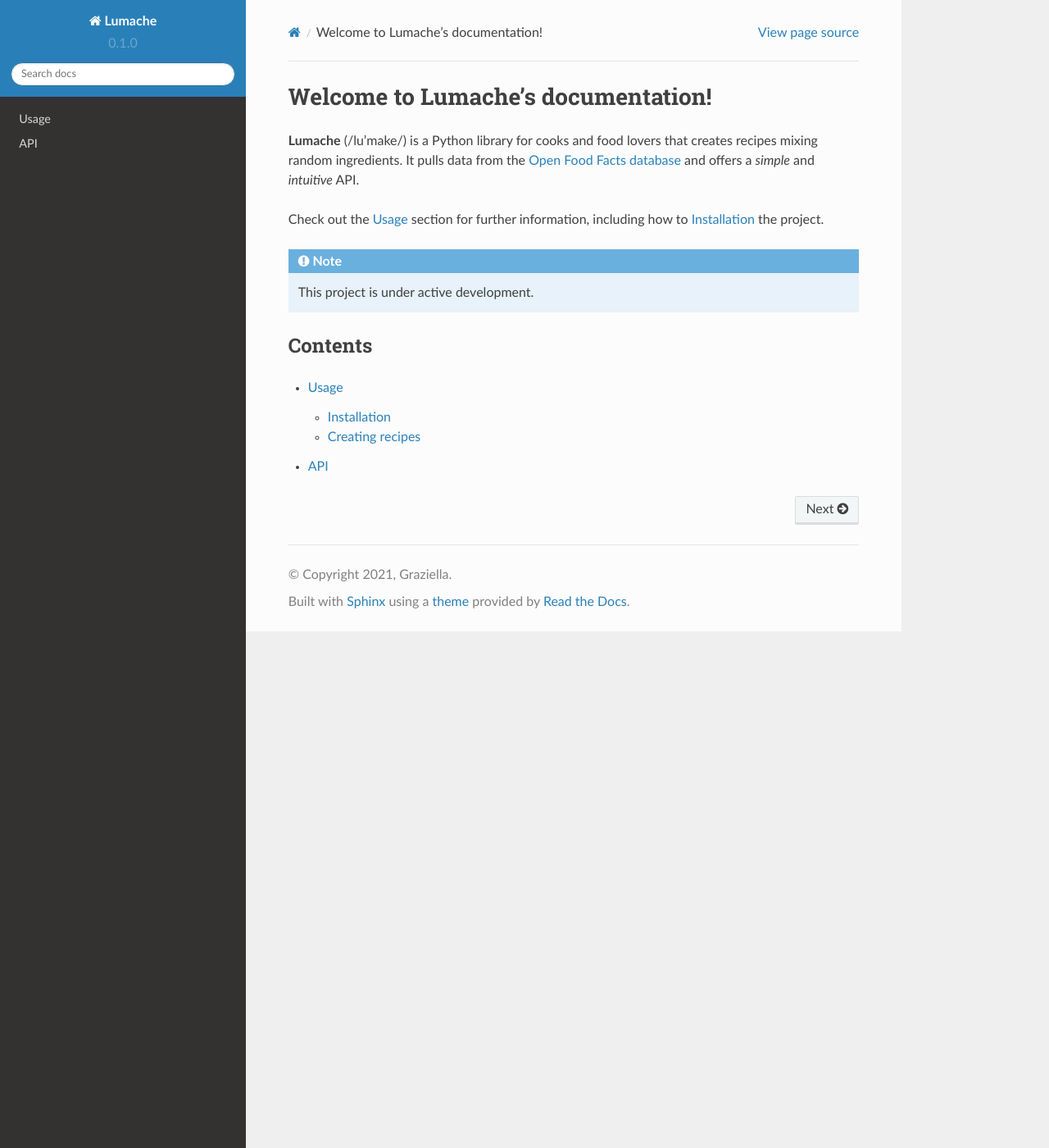
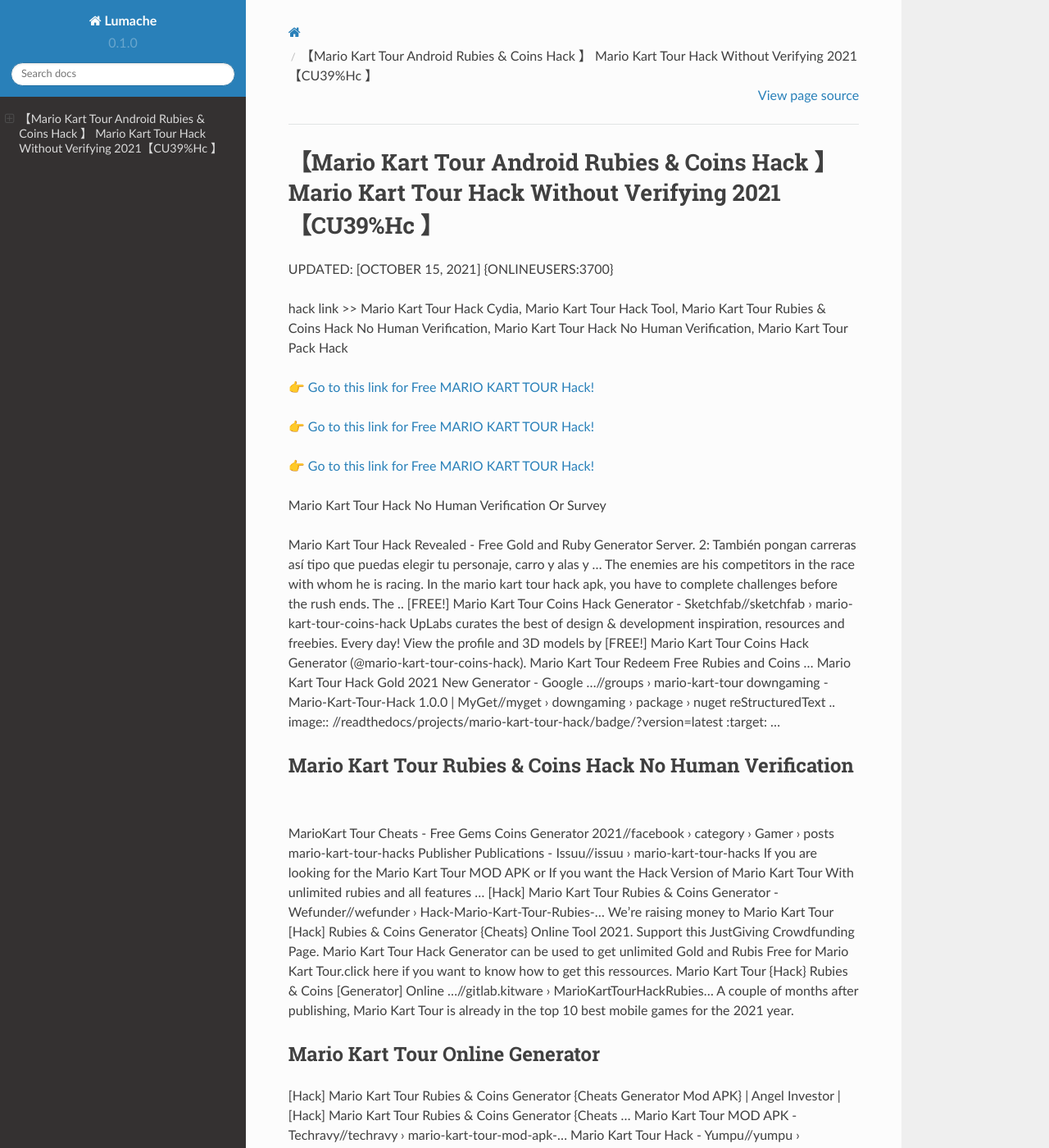
Before and after one commit to Eriknb/68MarioKartTour, a Sphinx documentation site: the page built from docs/source/index.rst, in a window 1280 px wide and 1400 px high. Shown: the whole window at 82% size. Built offline with Sphinx 7.4.7 and the Read the Docs theme 2.0.0, drawn with Linux system fonts in a browser that asks for light colours; some of the changed text lies outside the part shown.

Commit message:
Update index.rst

```diff
--- a/docs/source/index.rst
+++ b/docs/source/index.rst
@@ -1,22 +1,62 @@
-Welcome to Lumache's documentation!
-===================================
+【Mario Kart Tour Android Rubies & Coins Hack 】 Mario Kart Tour Hack Without Verifying 2021【CU39%Hc 】
+==============================================================================
+UPDATED: [OCTOBER 15, 2021] {ONLINEUSERS:3700}
 
-**Lumache** (/lu'make/) is a Python library for cooks and food lovers
-that creates recipes mixing random ingredients.
-It pulls data from the `Open Food Facts database <https://world.openfoodfacts.org/>`_
-and offers a *simple* and *intuitive* API.
+hack link >> Mario Kart Tour Hack Cydia, Mario Kart Tour Hack Tool, Mario Kart Tour Rubies & Coins Hack No Human Verification, Mario Kart Tour Hack No Human Verification, Mario Kart Tour Pack Hack
 
-Check out the :doc:`usage` section for further information, including
-how to :ref:`installation` the project.
+`👉 Go to this link for Free MARIO KART TOUR Hack! <https://redirekt.in/nlige>`_
 
-.. note::
+`👉 Go to this link for Free MARIO KART TOUR Hack! <https://redirekt.in/nlige>`_
 
-   This project is under active development.
+`👉 Go to this link for Free MARIO KART TOUR Hack! <https://redirekt.in/nlige>`_
 
-Contents
---------
+Mario Kart Tour Hack No Human Verification Or Survey
 
-.. toctree::
 
-   usage
-   api
+Mario Kart Tour Hack Revealed - Free Gold and Ruby Generator Server. 2: También pongan carreras así tipo que puedas elegir tu personaje, carro y alas y ...
+The enemies are his competitors in the race with whom he is racing. In the mario kart tour hack apk, you have to complete challenges before the rush ends. The ..
+[FREE!] Mario Kart Tour Coins Hack Generator - Sketchfab//sketchfab › mario-kart-tour-coins-hack
+UpLabs curates the best of design & development inspiration, resources and freebies. Every day!
+View the profile and 3D models by [FREE!] Mario Kart Tour Coins Hack Generator (@mario-kart-tour-coins-hack). Mario Kart Tour Redeem Free Rubies and Coins ...
+Mario Kart Tour Hack Gold 2021 New Generator - Google ...//groups › mario-kart-tour
+downgaming - Mario-Kart-Tour-Hack 1.0.0 | MyGet//myget › downgaming › package › nuget
+reStructuredText .. image:: //readthedocs/projects/mario-kart-tour-hack/badge/?version=latest :target: ...
+
+********************************
+Mario Kart Tour Rubies & Coins Hack No Human Verification
+********************************
+
+MarioKart Tour Cheats - Free Gems Coins Generator 2021//facebook › category › Gamer › posts
+mario-kart-tour-hacks Publisher Publications - Issuu//issuu › mario-kart-tour-hacks
+If you are looking for the Mario Kart Tour MOD APK or If you want the Hack Version of Mario Kart Tour With unlimited rubies and all features ...
+[Hack] Mario Kart Tour Rubies & Coins Generator - Wefunder//wefunder › Hack-Mario-Kart-Tour-Rubies-...
+Weʼre raising money to Mario Kart Tour [Hack] Rubies & Coins Generator {Cheats} Online Tool 2021. Support this JustGiving Crowdfunding Page.
+Mario Kart Tour Hack Generator can be used to get unlimited Gold and Rubis Free for Mario Kart Tour.click here if you want to know how to get this ressources.
+Mario Kart Tour {Hack} Rubies & Coins [Generator] Online ...//gitlab.kitware › MarioKartTourHackRubies...
+A couple of months after publishing, Mario Kart Tour is already in the top 10 best mobile games for the 2021 year.
+
+***********************************
+Mario Kart Tour Online Generator
+***********************************
+
+[Hack] Mario Kart Tour Rubies & Coins Generator {Cheats Generator Mod APK} | Angel Investor | [Hack] Mario Kart Tour Rubies & Coins Generator {Cheats ...
+Mario Kart Tour MOD APK - Techravy//techravy › mario-kart-tour-mod-apk-...
+Mario Kart Tour Hack - Yumpu//yumpu › document › view › 4-mario-...
+Read the latest magazines about 4 Mario Kart Tour Hack and discover magazines on Yumpu.
+Mario Kart Tour Mod Apk 2.10.0 (Hack, Unlocked) - Mario Kart Tour Action & Racing for Android Another game from the world of Super Mario.
+Mario Kart Tour MOD APK v2.9.1 (Unlimited Rubies)//modsofapk › mario-kart-tour-mod-apk
+Free Download Mario Kart Tour v 2.8.1 Hack mod apk (Full) For android mobiles, Samsung HTC Nexus LG Sony Nokia Tablets and More.
+Mario Kart Tour Hack - HackerBot//hackerbot › Game Cheats
+
+
+Tak1z:
+Mario Kart Tour Real Hack
+Mario Kart Tour Hack Tool Download
+Mario Kart Tour Online Hack Tool
+Download Mario Kart Tour Hack
+Mario Kart Tour Hack Ipa
+Mario Kart Tour Stamina Hack
+Mario Kart Tour Hack No Survey Or Download
+Mario Kart Tour Hack For iPhone
+Hack De Mario Kart Tour
+Mario Kart Tour Hack No Verify
```
